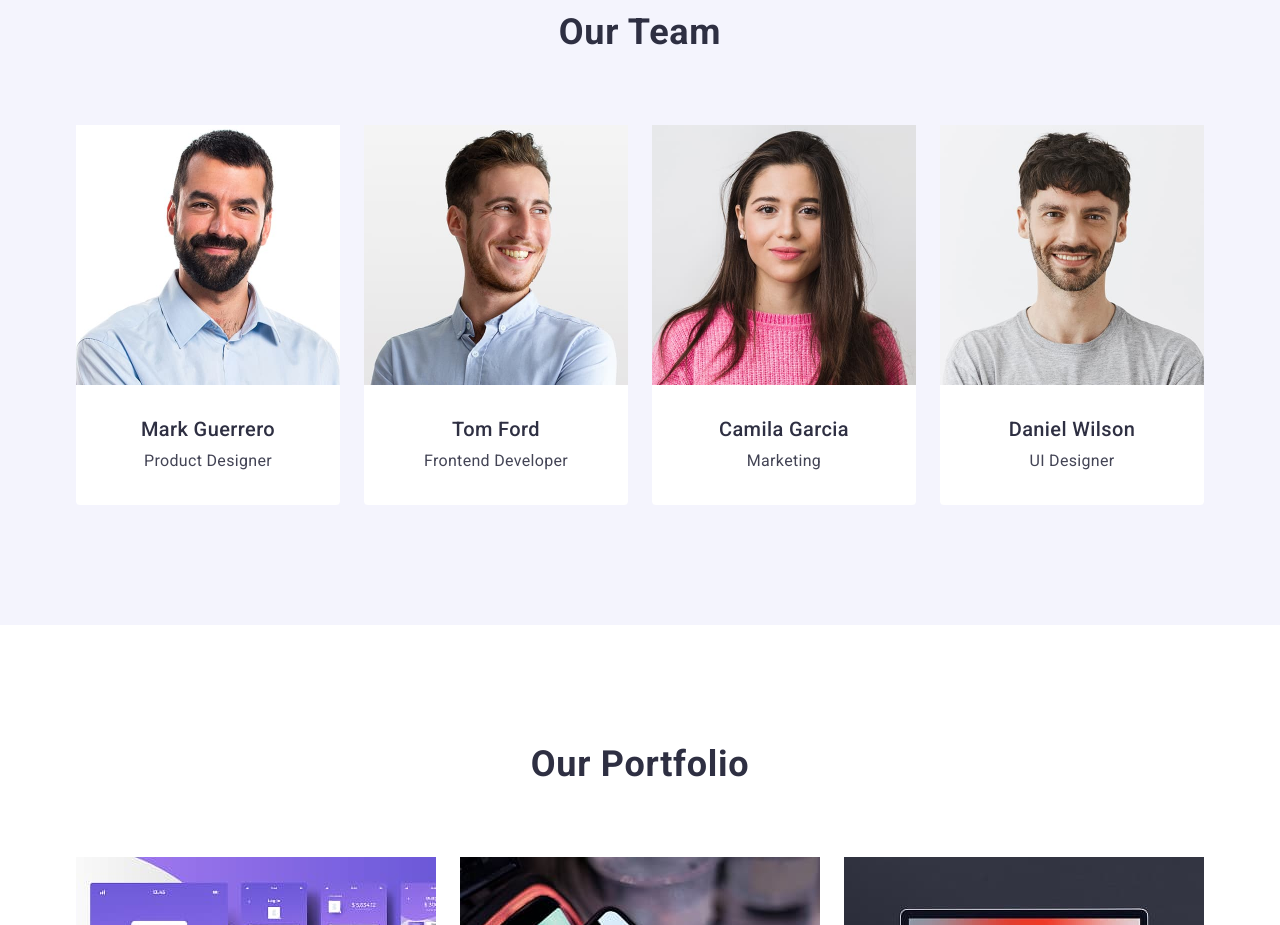
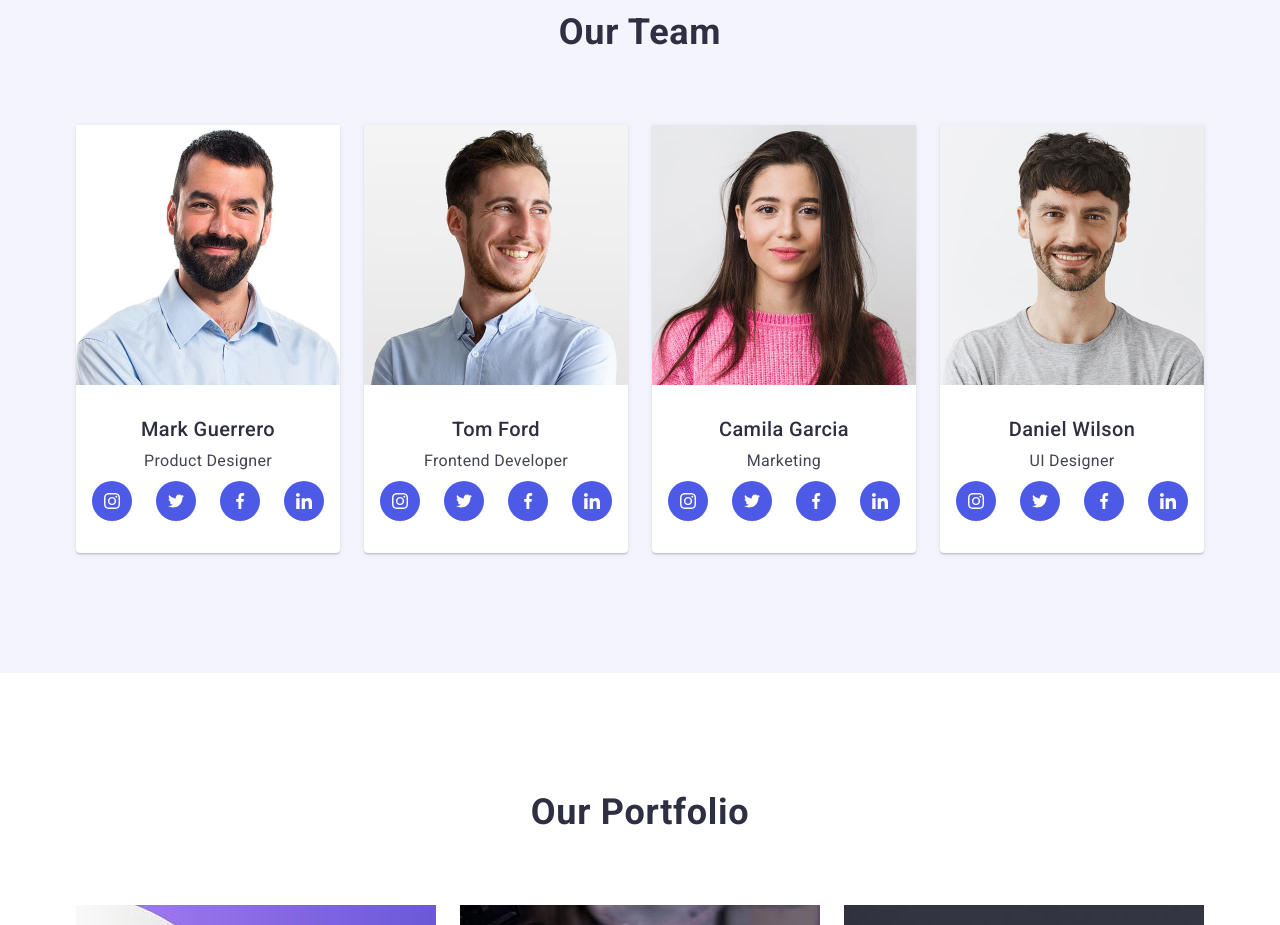
Before and after one commit to Gurin5193/goit-markup-hw-04, a plain HTML site: page index.html in a window 1280 px wide. Shown: the part 1220-2145 px from the top of the page. Drawn offline with nearby package versions, Linux system fonts and the light colour scheme.

Commit message:
add change section three

```diff
--- a/css/styles.css
+++ b/css/styles.css
@@ -252,7 +252,6 @@ img {
   border: 1px solid #8e8f99;
   border-radius: 4px;
   background: #f4f4fd;
-  width: 264px;
   height: 112px;
   flex-basis: calc((100% - 72px) / 4);
 }
@@ -274,11 +273,14 @@ img {
 }
 
 .item-team {
+  background-color: #ffffff;
   border-top-left-radius: 0px;
   border-top-right-radius: 0px;
   border-bottom-right-radius: 4px;
   border-bottom-left-radius: 4px;
   flex-basis: calc((100% - 72px) / 4);
+  box-shadow: 0 2px 1px 0 rgba(46, 47, 66, 0.08),
+    0 1px 1px 0 rgba(46, 47, 66, 0.16), 0 1px 6px 0 rgba(46, 47, 66, 0.08);
 }
 
 .section-team {
@@ -292,10 +294,31 @@ img {
 
 .text-team {
   text-align: center;
+  margin-bottom: 8px;
 }
 
-.item-team {
-  background-color: #ffffff;
+.team-icon {
+  fill: white;
+}
+
+.team-icon-all {
+  margin: 0 16px;
+  max-width: 232px;
+  display: flex;
+  align-items: center;
+  justify-content: space-between;
+  gap: 24px;
+}
+
+.team-icon-wrapper {
+  width: 40px;
+  height: 40px;
+  border-radius: 50%;
+  background-color: #4d5ae5;
+  display: flex;
+  align-items: center;
+  justify-content: center;
+  flex-basis: calc((100% - 72px) / 4);
 }
 
 /*Section 4 Portfolio*/
--- a/index.html
+++ b/index.html
@@ -126,6 +126,24 @@
               <div class="teammates">
                 <h3 class="title-team title-subject">Mark Guerrero</h3>
                 <p class="text-team text">Product Designer</p>
+                <div class="team-icon-all">
+                  <div class="team-icon-wrapper">
+                    <svg class="team-icon" width="16" height="16">
+                      <use href="./images/icons.svg#icon-instagram"></use>
+                    </svg>
+                  </div>
+                  <div class="team-icon-wrapper">
+                    <svg class="team-icon" width="16" height="16">
+                      <use href="./images/icons.svg#icon-twitter"></use>
+                    </svg>
+                  </div>
+                  <div class="team-icon-wrapper"> <svg class="team-icon" width="16" height="16">
+                    <use href="./images/icons.svg#icon-facebook"></use>
+                  </svg></div>
+                  <div class="team-icon-wrapper"> <svg class="team-icon" width="16" height="16">
+                    <use href="./images/icons.svg#icon-linkedin"></use>
+                  </svg>
+                </div>
               </div>
             </li>
             <li class="item-team">
@@ -133,6 +151,25 @@
               <div class="teammates">
                 <h3 class="title-team title-subject">Tom Ford</h3>
                 <p class="text-team text">Frontend Developer</p>
+                <div class="team-icon-all">
+                  <div class="team-icon-wrapper">
+                    <svg class="team-icon" width="16" height="16">
+                      <use href="./images/icons.svg#icon-instagram"></use>
+                    </svg>
+                  </div>
+                  <div class="team-icon-wrapper">
+                    <svg class="team-icon" width="16" height="16">
+                      <use href="./images/icons.svg#icon-twitter"></use>
+                    </svg>
+                  </div>
+                  <div class="team-icon-wrapper"> <svg class="team-icon" width="16" height="16">
+                    <use href="./images/icons.svg#icon-facebook"></use>
+                  </svg></div>
+                  <div class="team-icon-wrapper"> <svg class="team-icon" width="16" height="16">
+                    <use href="./images/icons.svg#icon-linkedin"></use>
+                  </svg>
+                </div>
+              </div>
               </div>
             </li>
             <li class="item-team">
@@ -140,6 +177,25 @@
               <div class="teammates">
                 <h3 class="title-team title-subject">Camila Garcia</h3>
                 <p class="text-team text">Marketing</p>
+                <div class="team-icon-all">
+                  <div class="team-icon-wrapper">
+                    <svg class="team-icon" width="16" height="16">
+                      <use href="./images/icons.svg#icon-instagram"></use>
+                    </svg>
+                  </div>
+                  <div class="team-icon-wrapper">
+                    <svg class="team-icon" width="16" height="16">
+                      <use href="./images/icons.svg#icon-twitter"></use>
+                    </svg>
+                  </div>
+                  <div class="team-icon-wrapper"> <svg class="team-icon" width="16" height="16">
+                    <use href="./images/icons.svg#icon-facebook"></use>
+                  </svg></div>
+                  <div class="team-icon-wrapper"> <svg class="team-icon" width="16" height="16">
+                    <use href="./images/icons.svg#icon-linkedin"></use>
+                  </svg>
+                </div>
+              </div>
               </div>
             </li>
             <li class="item-team">
@@ -147,6 +203,25 @@
               <div class="teammates">
                 <h3 class="title-team title-subject">Daniel Wilson</h3>
                 <p class="text-team text">UI Designer</p>
+              <div class="team-icon-all">
+                  <div class="team-icon-wrapper">
+                    <svg class="team-icon" width="16" height="16">
+                      <use href="./images/icons.svg#icon-instagram"></use>
+                    </svg>
+                  </div>
+                  <div class="team-icon-wrapper">
+                    <svg class="team-icon" width="16" height="16">
+                      <use href="./images/icons.svg#icon-twitter"></use>
+                    </svg>
+                  </div>
+                  <div class="team-icon-wrapper"> <svg class="team-icon" width="16" height="16">
+                    <use href="./images/icons.svg#icon-facebook"></use>
+                  </svg></div>
+                  <div class="team-icon-wrapper"> <svg class="team-icon" width="16" height="16">
+                    <use href="./images/icons.svg#icon-linkedin"></use>
+                  </svg>
+                </div>
+              </div>
               </div>
             </li>
           </ul>
```
